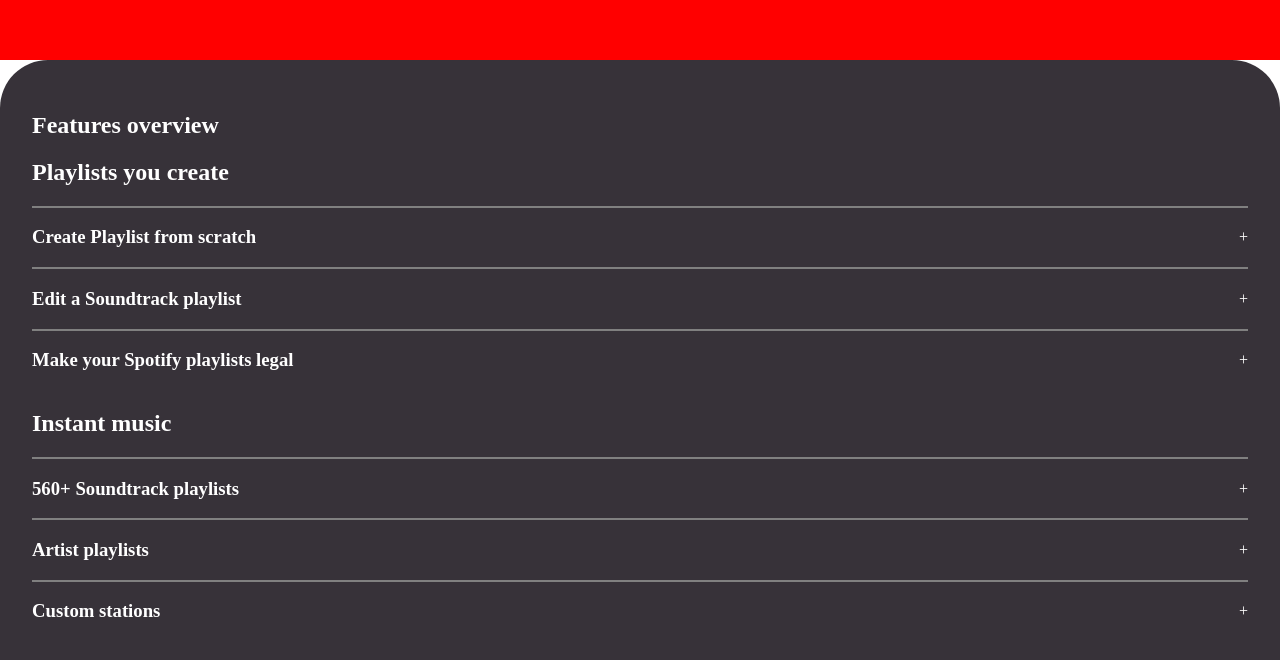
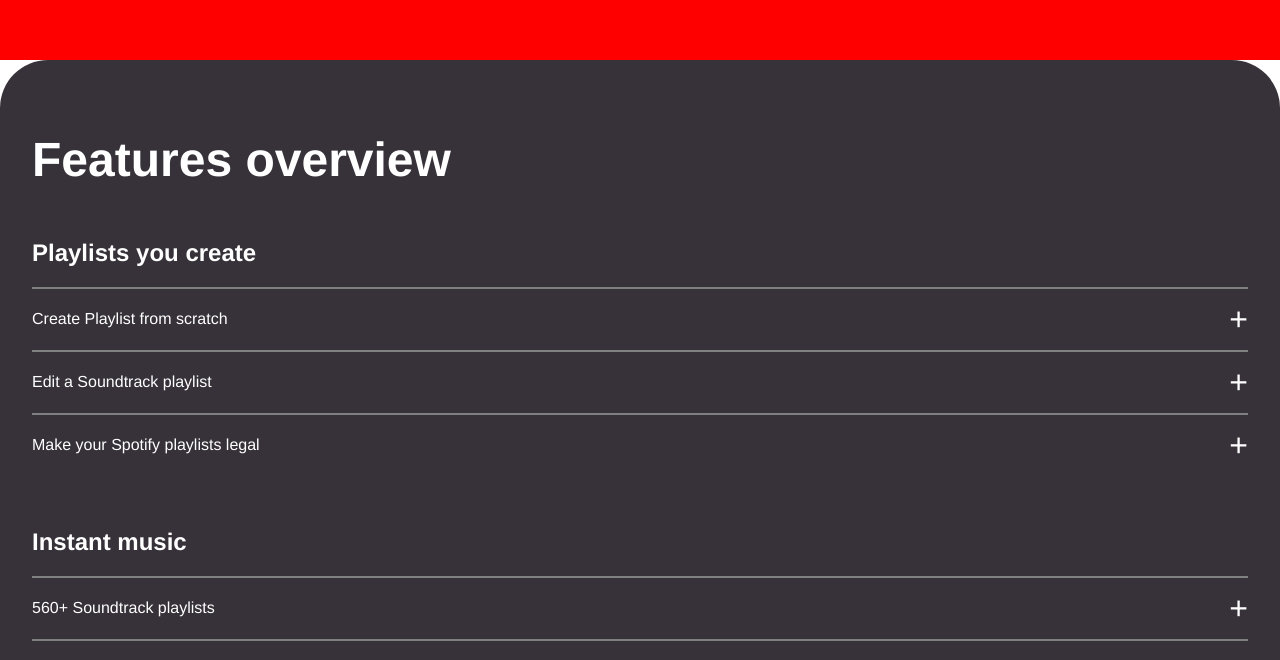
Before and after one commit to swescot/ge-hackday, a React (Create React App) app: page / in a window 1280 px wide. Shown: the part 140-800 px from the top of the page. Built offline with nearby package versions, Linux system fonts and the light colour scheme.

Commit message:
style: feature styling

```diff
--- a/src/components/features.js
+++ b/src/components/features.js
@@ -5,9 +5,9 @@ import cn from 'classnames'
 export default function Features() {
 
   return <section className={styles.container}>
-    <h1>Features overview</h1>
+    <h1 className={styles.mainTitle}>Features overview</h1>
     {FEATURES.map((feature, i) => {
-      return <div key={i}>
+      return <div key={i} className={styles.feature}>
         <h2>{feature.title}</h2>
         {feature.details.map((detail, l) => {
           return <Accordion key={l} detail={detail} />
@@ -24,10 +24,10 @@ function Accordion({ detail, onCLick }) {
     <div
       onClick={() => setOpen(open => !open)}
       className={cn(styles.accordionTitle, open && styles.selected)}>
-      <h3>{detail.title}</h3>
-      <div>{open ? '-' : '+'}</div>
+      <span>{detail.title}</span>
+      <div className={styles.icon}>{open ? '-' : '+'}</div>
     </div>
-    {open && <p>{detail.article}</p>}
+    {open && <span className={styles.article}>{detail.article}</span>}
   </div>
 }
 
--- a/src/components/features.module.css
+++ b/src/components/features.module.css
@@ -5,6 +5,14 @@
   padding: 0;
   color: white;
   padding: 32px;
+}
+
+.mainTitle {
+  font-size: 3rem;
+}
+
+.feature {
+  margin-top: 52px;
 }
 
 .title {
@@ -17,9 +25,18 @@
 }
 
 .accordionTitle {
+  padding: 12px 0;
   user-select: none;
   border-top: 2px solid grey;
   display: flex;
   align-items: center;
   justify-content: space-between;
 }
+
+.icon {
+  font-size: 32px;
+}
+
+.article {
+  padding-bottom: 12px;
+}
--- a/src/index.css
+++ b/src/index.css
@@ -2,3 +2,7 @@ body {
   margin: 0;
   padding: 0;
 }
+
+* {
+  font-family: NeufileGrotesk,Helvetica,Arial,sans-serif;
+}
```
